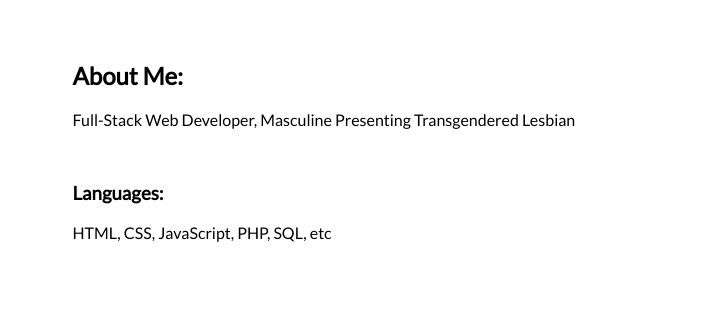
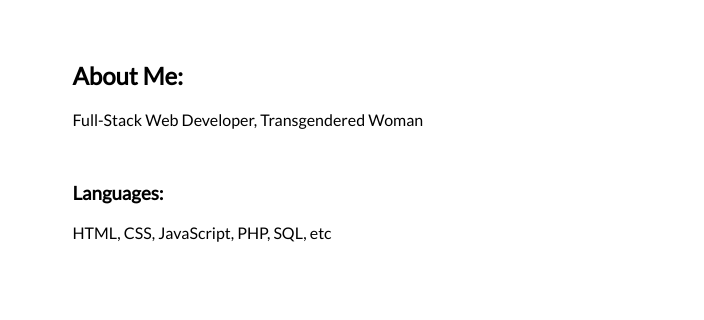
Before and after one commit to MarceloMariduena/WikiSearchBar, a website: page site/index.html in a window 1280 px wide. Shown: the part 1191-1511 px from the top of the page, 576-1280 px from the left. Drawn offline with nearby package versions, Linux system fonts and the light colour scheme.

Commit message:
Update index.html

```diff
--- a/site/index.html
+++ b/site/index.html
@@ -59,7 +59,7 @@
         <!-- Information About Me -->
         <div id="informationAboutMe" class="col-5">
             <h1> About Me:</h1>
-            <p> Full-Stack Web Developer, Masculine Presenting Transgendered Lesbian</p><br>
+            <p> Full-Stack Web Developer, Transgendered Woman</p><br>
             <h3> Languages: </h3>
             <p> HTML, CSS, JavaScript, PHP, SQL, etc</p>
         </div>
```
